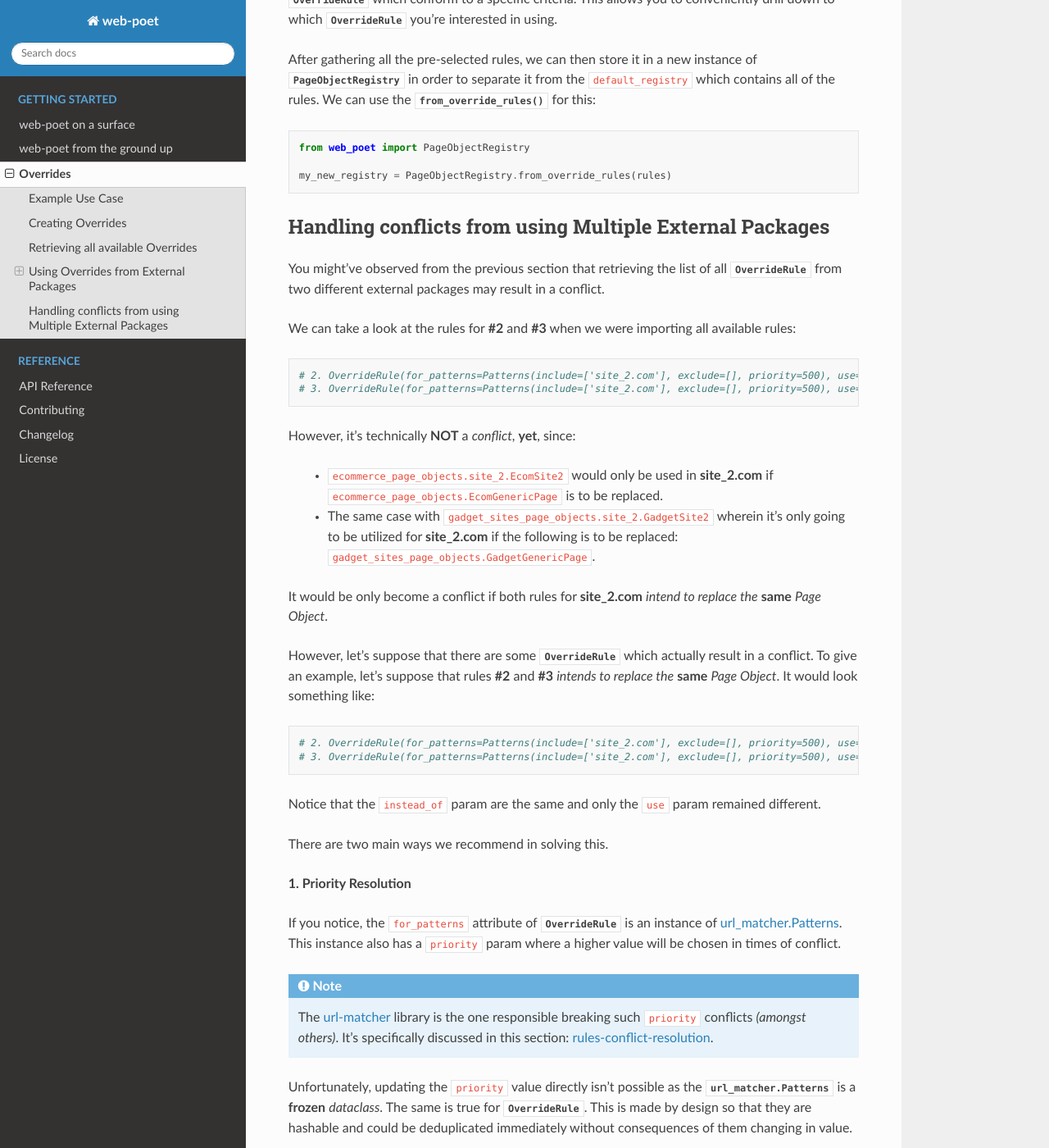
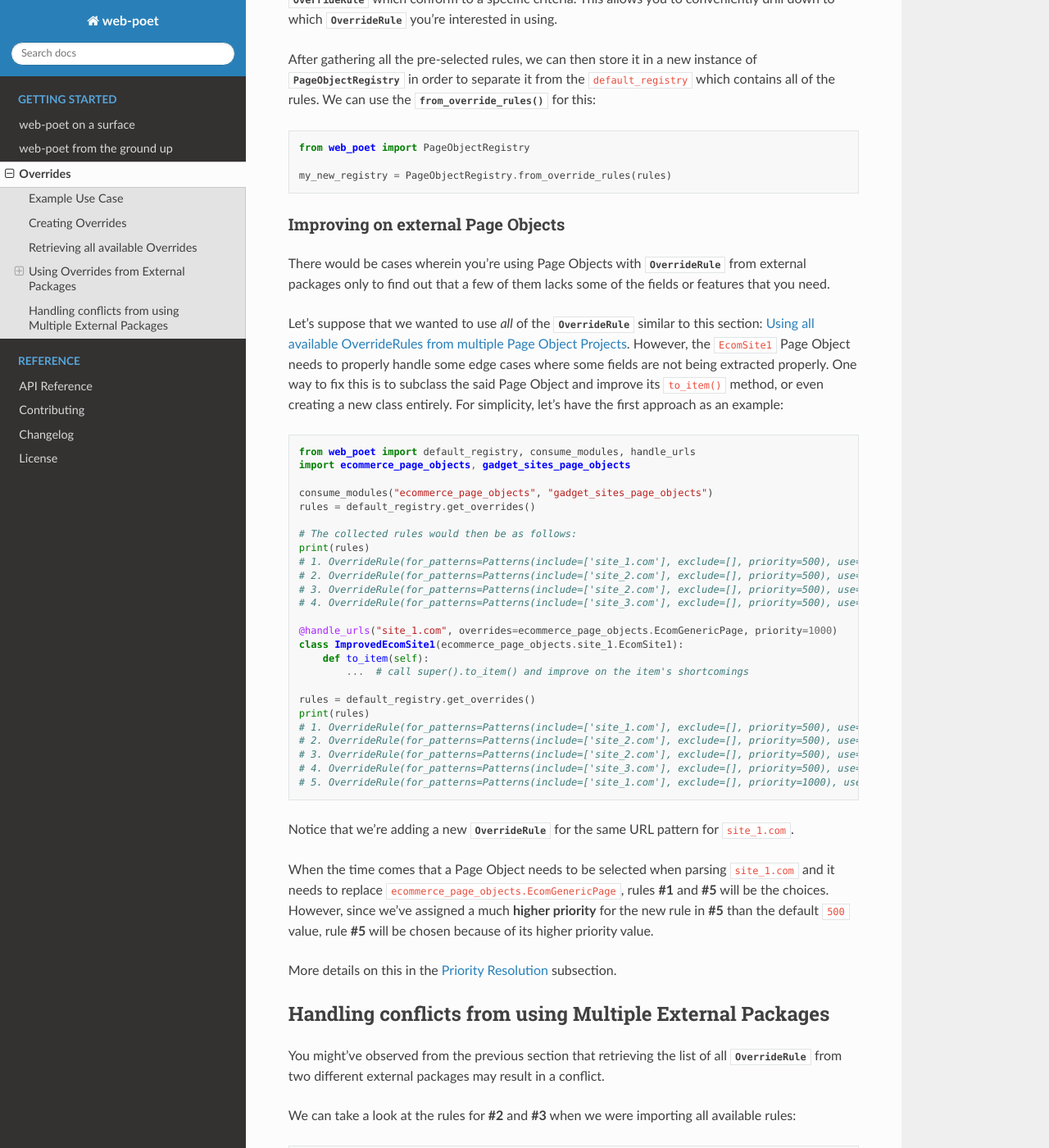
Before and after one commit to scrapinghub/web-poet, a Sphinx documentation site: the page built from docs/intro/overrides.rst, in a window 1280 px wide and 1400 px high, scrolled down 4606 px. Shown: the whole window at 82% size. Built offline with Sphinx 7.4.7 and the Read the Docs theme 2.0.0, drawn with Linux system fonts in a browser that asks for light colours; some of the changed text lies outside the part shown.

Commit message:
update doc to have more examples in priority resolution

```diff
--- a/docs/intro/overrides.rst
+++ b/docs/intro/overrides.rst
@@ -157,6 +157,8 @@
 :class:`~.OverrideRule` attached to them. This section aims to showcase different
 scenarios that come up when using multiple Page Object Projects.
 
+.. _`intro-rule-all`:
+
 Using all available OverrideRules from multiple Page Object Projects
 ~~~~~~~~~~~~~~~~~~~~~~~~~~~~~~~~~~~~~~~~~~~~~~~~~~~~~~~~~~~~~~~~~~~~
 
@@ -261,6 +263,63 @@
     my_new_registry = PageObjectRegistry.from_override_rules(rules)
 
 
+.. _`intro-improve-po`:
+
+Improving on external Page Objects
+~~~~~~~~~~~~~~~~~~~~~~~~~~~~~~~~~~
+
+There would be cases wherein you're using Page Objects with :class:`~.OverrideRule`
+from external packages only to find out that a few of them lacks some of the
+fields or features that you need.
+
+Let's suppose that we wanted to use `all` of the :class:`~.OverrideRule` similar
+to this section: :ref:`intro-rule-all`. However, the ``EcomSite1`` Page Object
+needs to properly handle some edge cases where some fields are not being extracted
+properly. One way to fix this is to subclass the said Page Object and improve its
+``to_item()`` method, or even creating a new class entirely. For simplicity, let's
+have the first approach as an example:
+
+.. code-block:: python
+
+    from web_poet import default_registry, consume_modules, handle_urls
+    import ecommerce_page_objects, gadget_sites_page_objects
+
+    consume_modules("ecommerce_page_objects", "gadget_sites_page_objects")
+    rules = default_registry.get_overrides()
+
+    # The collected rules would then be as follows:
+    print(rules)
+    # 1. OverrideRule(for_patterns=Patterns(include=['site_1.com'], exclude=[], priority=500), use=<class 'ecommerce_page_objects.site_1.EcomSite1'>, instead_of=<class 'ecommerce_page_objects.EcomGenericPage'>, meta={})
+    # 2. OverrideRule(for_patterns=Patterns(include=['site_2.com'], exclude=[], priority=500), use=<class 'ecommerce_page_objects.site_2.EcomSite2'>, instead_of=<class 'ecommerce_page_objects.EcomGenericPage'>, meta={})
+    # 3. OverrideRule(for_patterns=Patterns(include=['site_2.com'], exclude=[], priority=500), use=<class 'gadget_sites_page_objects.site_2.GadgetSite2'>, instead_of=<class 'gadget_sites_page_objects.GadgetGenericPage'>, meta={})
+    # 4. OverrideRule(for_patterns=Patterns(include=['site_3.com'], exclude=[], priority=500), use=<class 'gadget_sites_page_objects.site_3.GadgetSite3'>, instead_of=<class 'gadget_sites_page_objects.GadgetGenericPage'>, meta={})
+
+    @handle_urls("site_1.com", overrides=ecommerce_page_objects.EcomGenericPage, priority=1000)
+    class ImprovedEcomSite1(ecommerce_page_objects.site_1.EcomSite1):
+        def to_item(self):
+            ...  # call super().to_item() and improve on the item's shortcomings
+
+    rules = default_registry.get_overrides()
+    print(rules)
+    # 1. OverrideRule(for_patterns=Patterns(include=['site_1.com'], exclude=[], priority=500), use=<class 'ecommerce_page_objects.site_1.EcomSite1'>, instead_of=<class 'ecommerce_page_objects.EcomGenericPage'>, meta={})
+    # 2. OverrideRule(for_patterns=Patterns(include=['site_2.com'], exclude=[], priority=500), use=<class 'ecommerce_page_objects.site_2.EcomSite2'>, instead_of=<class 'ecommerce_page_objects.EcomGenericPage'>, meta={})
+    # 3. OverrideRule(for_patterns=Patterns(include=['site_2.com'], exclude=[], priority=500), use=<class 'gadget_sites_page_objects.site_2.GadgetSite2'>, instead_of=<class 'gadget_sites_page_objects.GadgetGenericPage'>, meta={})
+    # 4. OverrideRule(for_patterns=Patterns(include=['site_3.com'], exclude=[], priority=500), use=<class 'gadget_sites_page_objects.site_3.GadgetSite3'>, instead_of=<class 'gadget_sites_page_objects.GadgetGenericPage'>, meta={})
+    # 5. OverrideRule(for_patterns=Patterns(include=['site_1.com'], exclude=[], priority=1000), use=<class 'my_project.ImprovedEcomSite1'>, instead_of=<class 'ecommerce_page_objects.EcomGenericPage'>, meta={})
+
+Notice that we're adding a new :class:`~.OverrideRule` for the same URL pattern
+for ``site_1.com``.
+
+When the time comes that a Page Object needs to be selected when parsing ``site_1.com``
+and it needs to replace ``ecommerce_page_objects.EcomGenericPage``, rules **#1**
+and **#5** will be the choices. However, since we've assigned a much **higher priority**
+for the new rule in **#5** than the default ``500`` value,  rule **#5** will be
+chosen because of its higher priority value.
+
+More details on this in the :ref:`Priority Resolution <priority-resolution>`
+subsection.
+
+
 Handling conflicts from using Multiple External Packages
 --------------------------------------------------------
 
@@ -301,6 +360,8 @@
 
 There are two main ways we recommend in solving this.
 
+.. _`priority-resolution`:
+
 **1. Priority Resolution**
 
 If you notice, the ``for_patterns`` attribute of :class:`~.OverrideRule` is an
@@ -325,8 +386,36 @@
 more priority`). You don't necessarily need to `delete` the **old**
 :class:`~.OverrideRule` since they will be resolved via ``priority`` anyways.
 
-If the conflict cannot be resolved by the ``priority`` param, then
-the next approach could be used.
+Creating a new :class:`~.OverrideRule` with a higher priority could be as easy as:
+
+    1. Subclassing the Page Object in question.
+    2. Create a new :func:`web_poet.handle_urls` annotation with the same URL
+       pattern and Page Object to override but with a much higher priority.
+
+Here's an example:
+
+.. code-block:: python
+
+    from web_poet import default_registry, consume_modules, handle_urls
+    import ecommerce_page_objects, gadget_sites_page_objects, common_items
+
+    @handle_urls("site_2.com", overrides=common_items.ProductGenericPage, priority=1000)
+    class EcomSite2Copy(ecommerce_page_objects.site_1.EcomSite1):
+        def to_item(self):
+            return super().to_item()
+
+Now, the conflicting **#2** and **#3** rules would never be selected because of
+the new :class:`~.OverrideRule` having a much higher priority (see rule **#4**):
+
+.. code-block:: python
+
+    # 2. OverrideRule(for_patterns=Patterns(include=['site_2.com'], exclude=[], priority=500), use=<class 'ecommerce_page_objects.site_2.EcomSite2'>, instead_of=<class 'common_items.ProductGenericPage'>, meta={})
+    # 3. OverrideRule(for_patterns=Patterns(include=['site_2.com'], exclude=[], priority=500), use=<class 'gadget_sites_page_objects.site_2.GadgetSite2'>, instead_of=<class 'common_items.ProductGenericPage'>, meta={})
+
+    # 4. OverrideRule(for_patterns=Patterns(include=['site_2.com'], exclude=[], priority=1000), use=<class 'my_project.EcomSite2Copy'>, instead_of=<class 'common_items.ProductGenericPage'>, meta={})
+
+A similar idea was also discussed in the :ref:`intro-improve-po` section.
+
 
 **2. Specifically Selecting the Rules**
 
```
